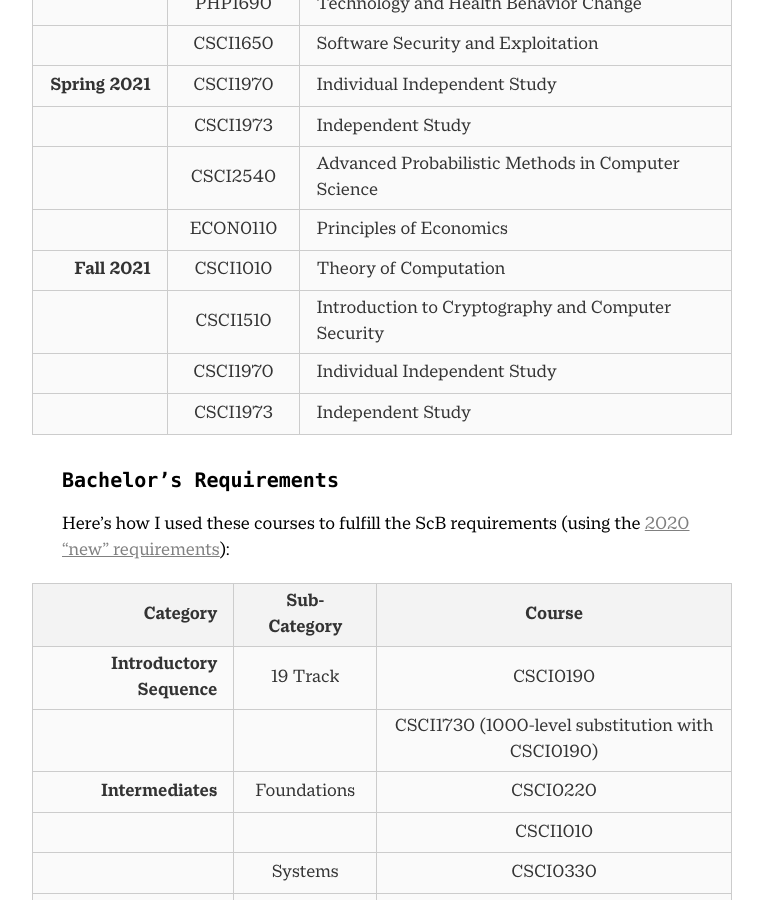
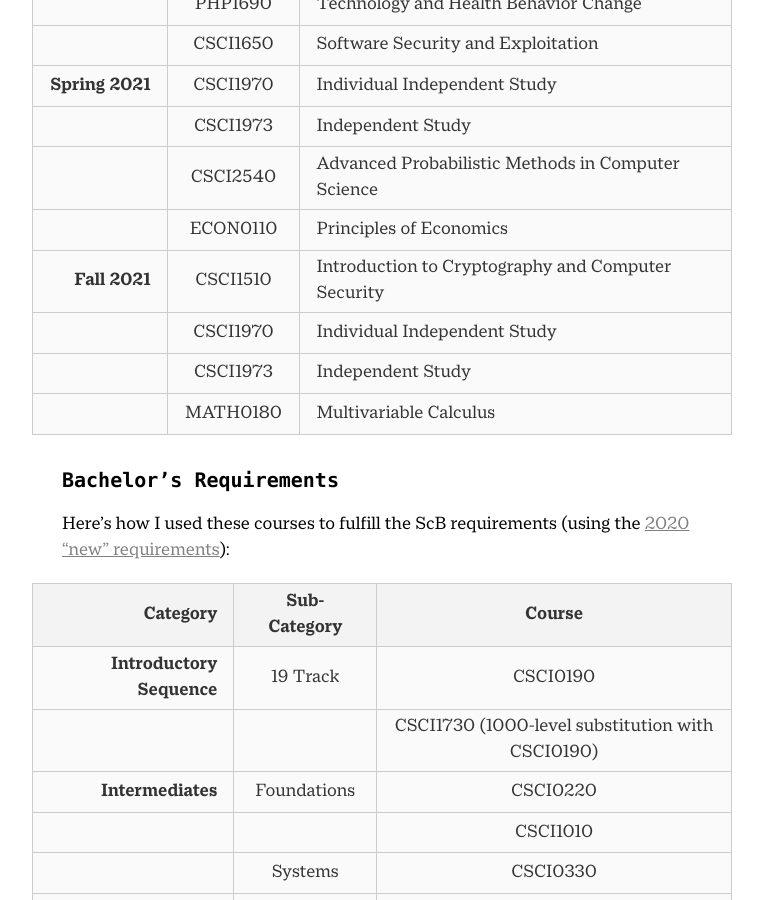
Before and after one commit to ZacharyEspiritu/zacharyespiritu.github.io, a Jekyll site: the page built from _notes/2020-12-14-brown-courses.md, in a window 1280 px wide and 900 px high, scrolled down 3157 px. Shown: the whole window, without its empty margins (118-881 px from the left). Built offline with Jekyll 4.4.1, drawn with Linux system fonts in a browser that asks for light colours; nearby versions of some CDN libraries; some web fonts are replaced.

Commit message:
Update Brown courses

```diff
--- a/_notes/2020-12-14-brown-courses.md
+++ b/_notes/2020-12-14-brown-courses.md
@@ -69,10 +69,10 @@ I had a somewhat unusual course plan during my first three years, and my unexpec
 |                 |   CSCI1973    | Independent Study |
 |                 |   CSCI2540    | Advanced Probabilistic Methods in Computer Science |
 |                 |   ECON0110    | Principles of Economics |
-|   **Fall 2021** |   CSCI1010    | Theory of Computation |
-|                 |   CSCI1510    | Introduction to Cryptography and Computer Security |
+|   **Fall 2021** |   CSCI1510    | Introduction to Cryptography and Computer Security |
 |                 |   CSCI1970    | Individual Independent Study |
 |                 |   CSCI1973    | Independent Study |
+|                 |   MATH0180    | Multivariable Calculus |
 
 ## Bachelor's Requirements
 
```
